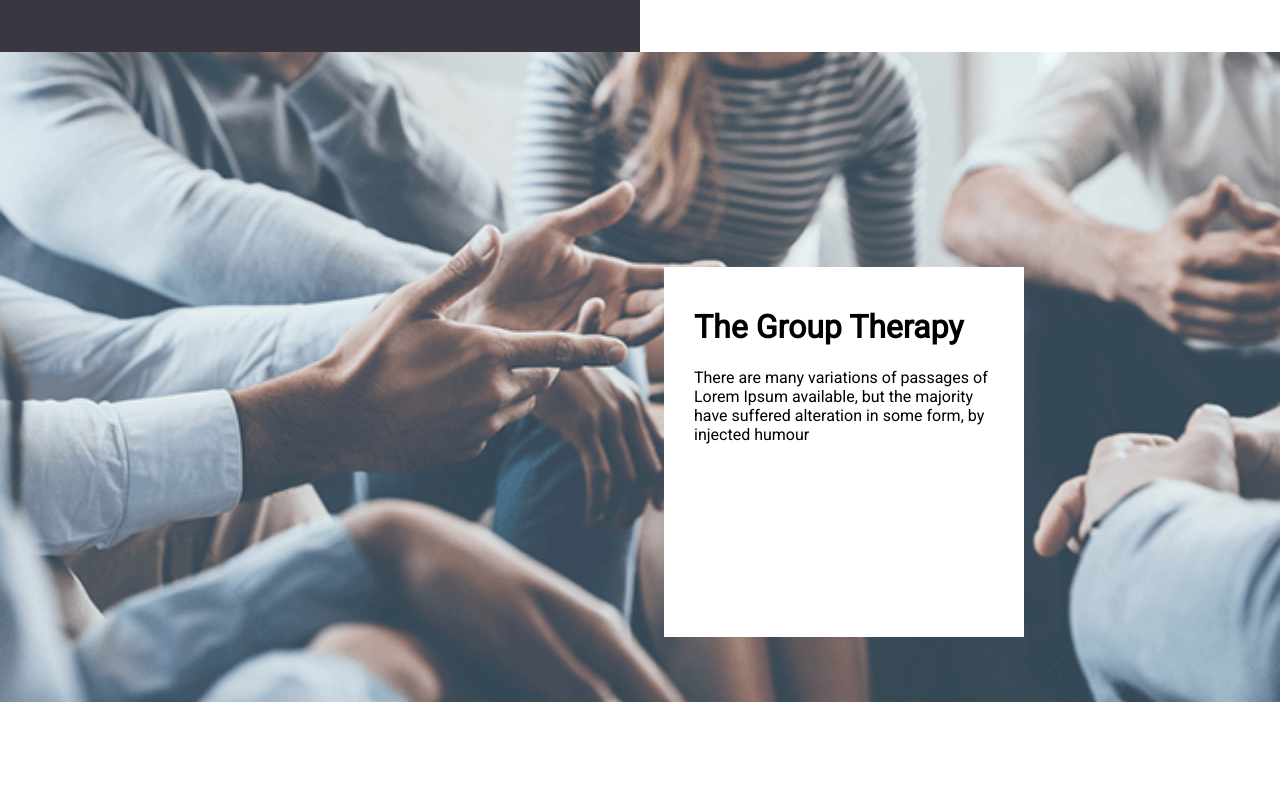
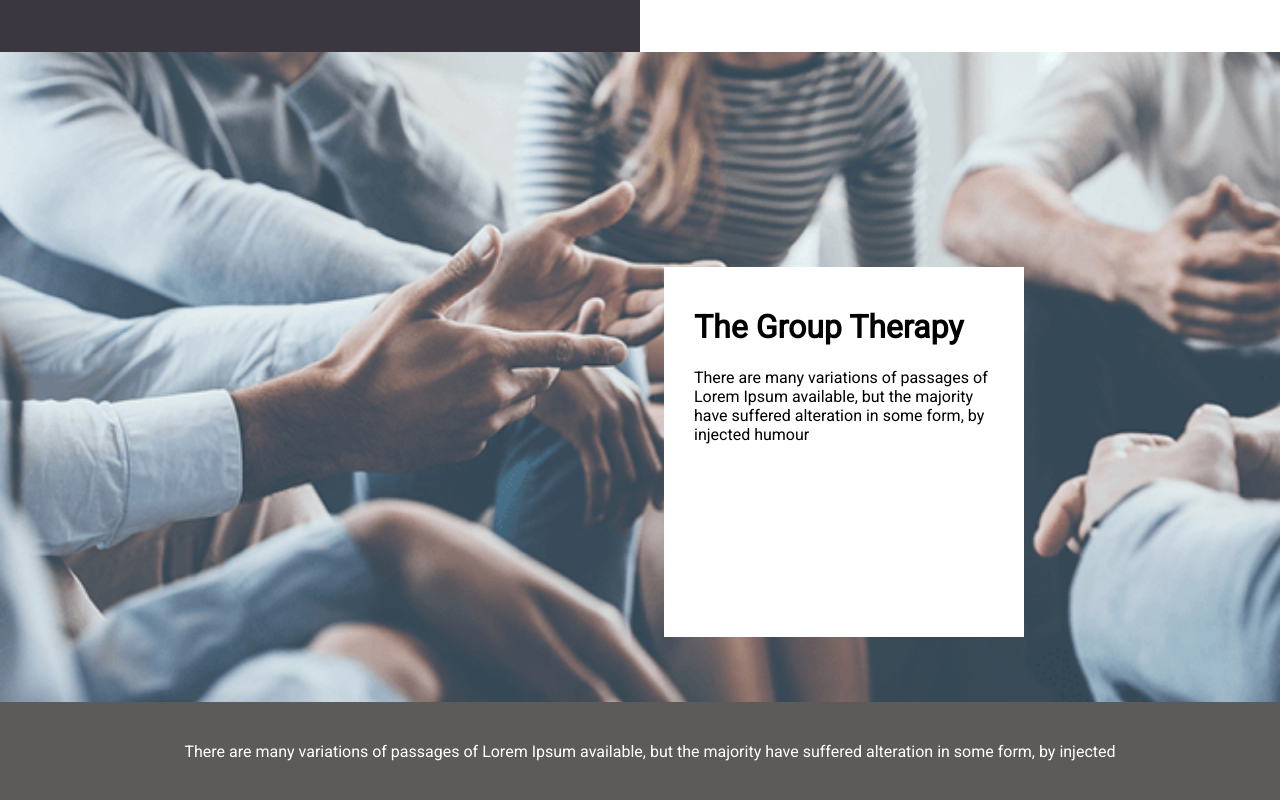
Before and after one commit to sachinrao-dev/react-css-mui, a React (Create React App) app: page / in a window 1280 px wide. Shown: the part 5095-5895 px from the top of the page. Before the commit the page ends 5797 px from the top, so only its background shows below. Built offline with nearby package versions, Linux system fonts and the light colour scheme.

Commit message:
implement in footer

```diff
--- a/src/App.js
+++ b/src/App.js
@@ -8,6 +8,7 @@ import GreatGroup from "./component/UI/GreatGroup";
 import SupportGroup from "./component/UI/SupportGroup";
 import OnlineCounseling from "./component/UI/OnlineCounseling";
 import LastGroupTherapy from "./component/UI/LastGroupTherapy";
+import Footer from "./component/UI/Footer";
 
 function App() {
   return (
@@ -21,6 +22,7 @@ function App() {
       <SupportGroup />
       <OnlineCounseling />
       <LastGroupTherapy />
+      <Footer />
     </div>
   );
 }
--- /dev/null
+++ b/src/component/UI/Footer.js
@@ -0,0 +1,18 @@
+import React from "react";
+import useStyle from "../style/FooterStyle";
+
+function Footer() {
+  const classes = useStyle();
+  return (
+    <div className={classes.footerContainer}>
+      <div className={classes.footerText}>
+        <p>
+          There are many variations of passages of Lorem Ipsum available, but
+          the majority have suffered alteration in some form, by injected
+        </p>
+      </div>
+    </div>
+  );
+}
+
+export default Footer;
--- /dev/null
+++ b/src/component/style/FooterStyle.js
@@ -0,0 +1,22 @@
+import { makeStyles } from "@mui/styles";
+
+const useStyle = makeStyles({
+  footerContainer: {
+    textAlign: "center",
+    alignItems: "center",
+    background: "#5c5b59",
+    width: "100%",
+    height: "200px",
+    margin: "0 auto",
+    padding: "10px",
+  },
+  footerText: {
+    width: "60&",
+    margin: "0 auto",
+    textAlign: "center",
+    marginTop: "30px",
+    color: "#fff",
+  },
+});
+
+export default useStyle;
```
